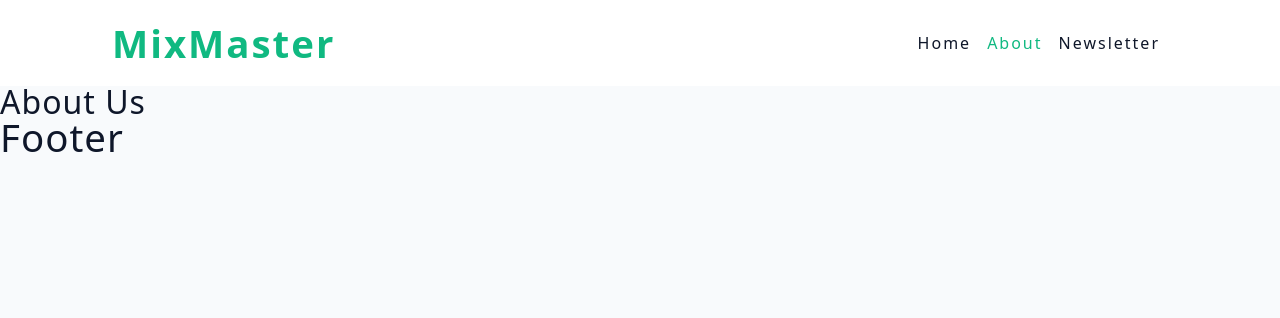
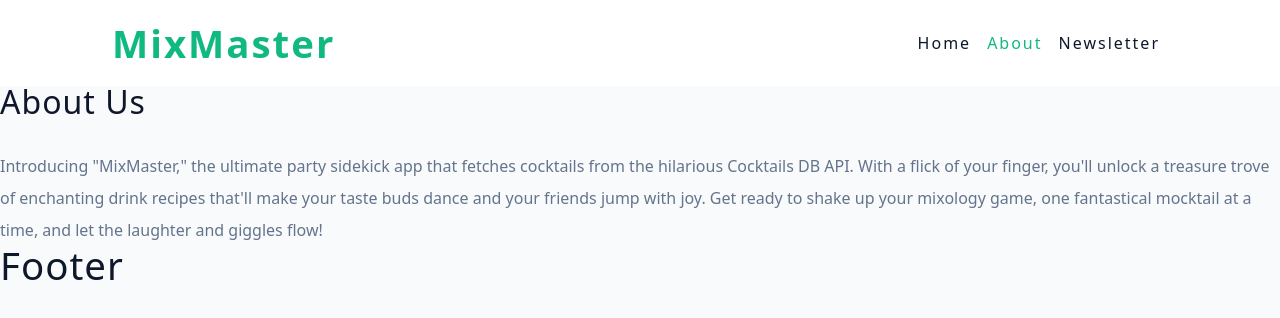
Before and after one commit to Ericssm96/react-drinks, a React (Vite) app: page /about in a window 1280 px wide. Shown: the top 318 px of the page. Built offline with nearby package versions, Linux system fonts and the light colour scheme.

Commit message:
about page complete

```diff
--- a/src/pages/About.jsx
+++ b/src/pages/About.jsx
@@ -4,6 +4,14 @@
   return (
     <Wrapper>
       <h3>About Us</h3>
+      <p>
+        Introducing "MixMaster," the ultimate party sidekick app that fetches
+        cocktails from the hilarious Cocktails DB API. With a flick of your
+        finger, you'll unlock a treasure trove of enchanting drink recipes
+        that'll make your taste buds dance and your friends jump with joy. Get
+        ready to shake up your mixology game, one fantastical mocktail at a
+        time, and let the laughter and giggles flow!
+      </p>
     </Wrapper>
   )
 }
```
